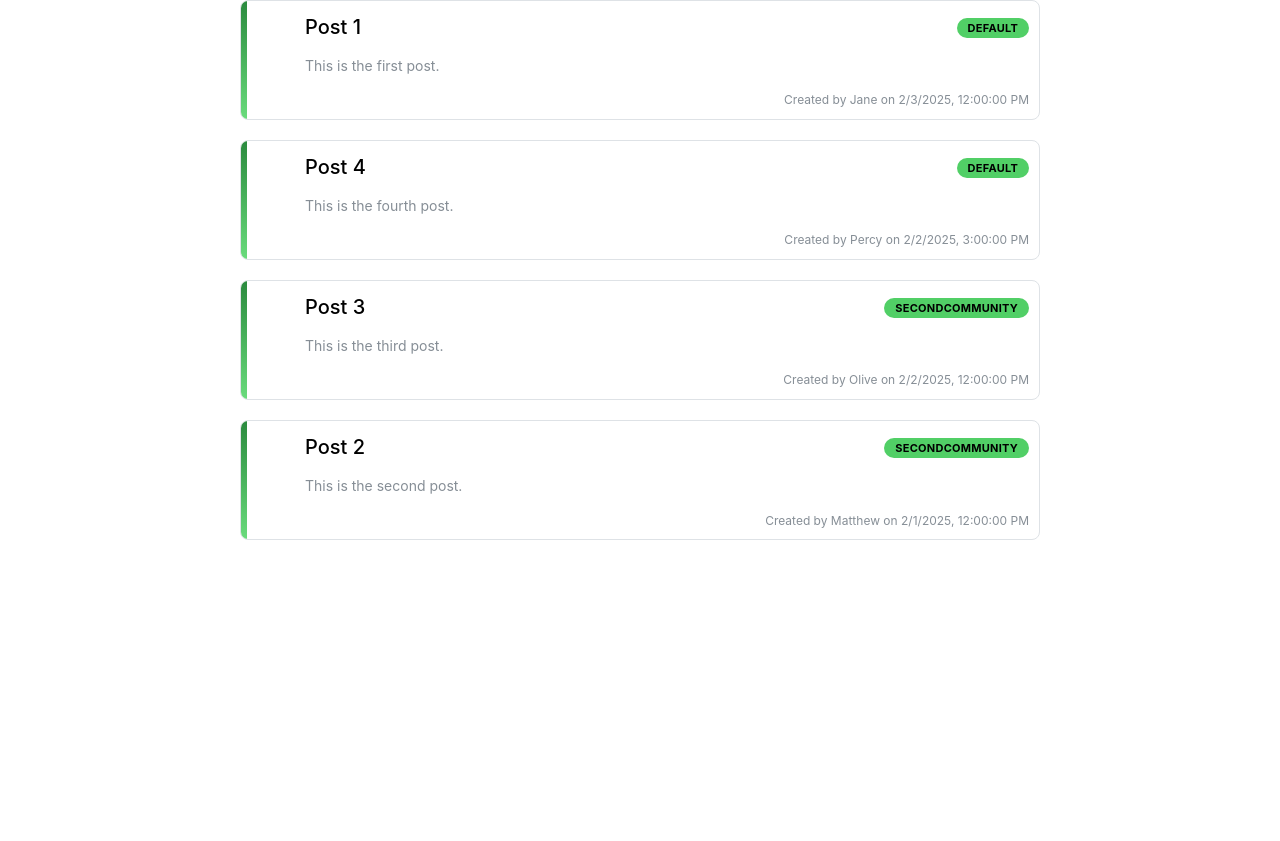
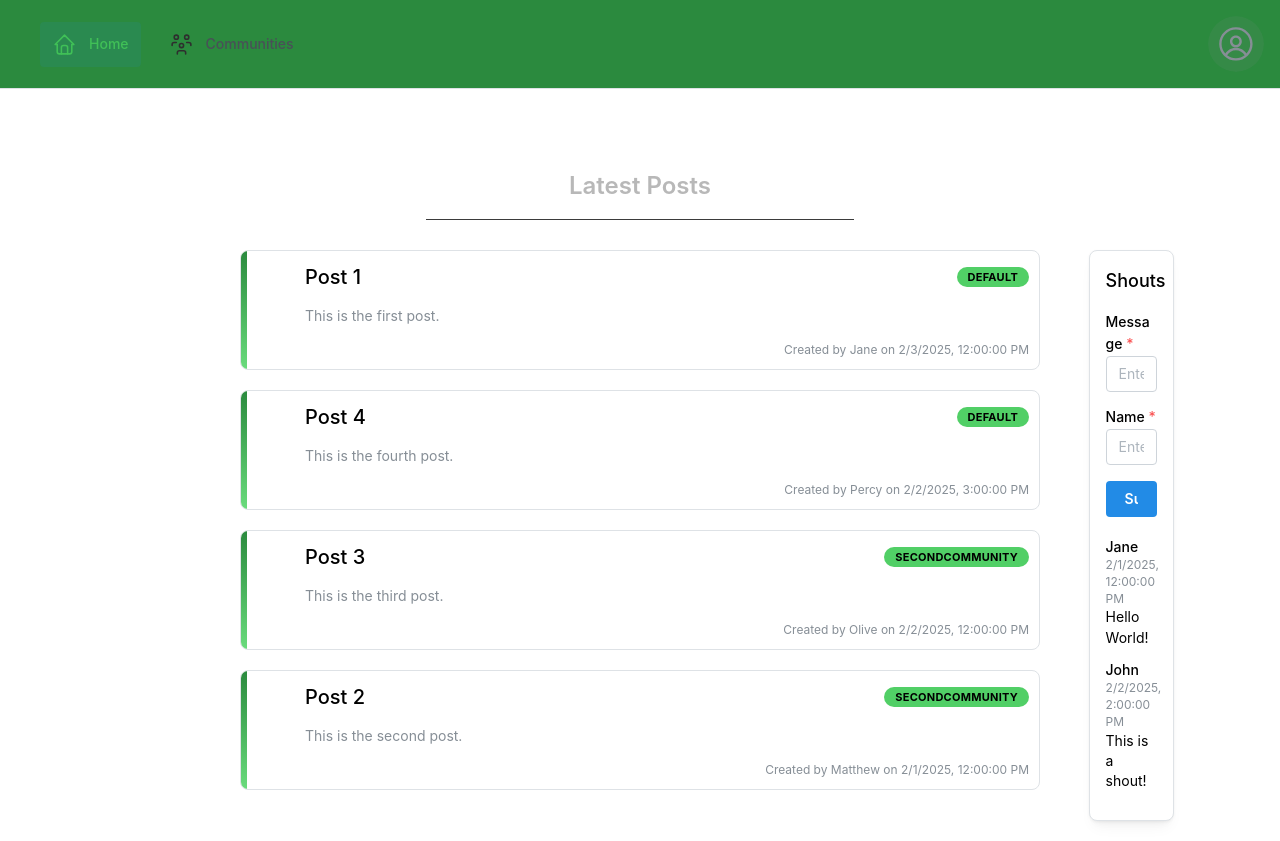
Before and after one commit to mattgrossfeld/website-frontend, a Next.js app: page /home in a window 1280 px wide. Before the commit the page ends 800 px from the top, so only its background shows below. Built offline with nearby package versions, Linux system fonts and the light colour scheme.

Commit message:
Routed successfully. Want to make home page / route though.

```diff
--- a/components/Layout/Header.tsx
+++ b/components/Layout/Header.tsx
@@ -6,12 +6,13 @@
 import { Group, MantineProvider } from '@mantine/core';
 import { AvatarMenu } from './AvatarButton';
 import classes from './Layout.module.css';
-import { Link } from 'react-router-dom';
+import Link from 'next/link';
 import LoginModal from '../Modals/LoginModal/LoginModal';
 import RegisterModal from '../Modals/RegisterModal/RegisterModal';
+import { theme } from '@/theme';
 
 const data = [
-  { link: '/', label: 'Home', icon: IconHome },
+  { link: '/home', label: 'Home', icon: IconHome },
   { link: '/communities', label: 'Communities', icon: IconUsersGroup }
 ];
 
@@ -20,20 +21,25 @@
   const [loginModalOpened, setLoginModalOpened] = useState(false);
   const [registerModalOpened, setRegisterModalOpened] = useState(false);
 
-
   const links = data.map((item) => (
-    <Link
+    <Link href={item.link} key={item.label}>
+      <div
         className={classes.link}
         data-active={item.label === active || undefined}
-      to={item.link}
-      key={item.label}
         onClick={() => {
           setActive(item.label);
         }}
+        onKeyDown={(e) => {
+          if (e.key === 'Enter' || e.key === ' ') {
+            setActive(item.label);
+          }
+        }}
+        role="button"
+        tabIndex={0}
       >
         <item.icon className={classes.linkIcon} stroke={1.5} />
         <span>{item.label}</span>
-
+      </div>
     </Link>
   ));
 
@@ -43,21 +49,18 @@
   const closeRegisterModal = () => setRegisterModalOpened(false);
 
   return (
-    <MantineProvider forceColorScheme='dark'>
+    <MantineProvider theme={theme}>
       <div className={classes.header}>
         <nav className={classes.nav}>
           <div>
             <Group>
               {links}
             </Group>
-
           </div>
         </nav>
         <AvatarMenu onLoginClick={openLoginModal} onRegisterClick={openRegisterModal} />
         <LoginModal opened={loginModalOpened} onClose={closeLoginModal} />
         <RegisterModal opened={registerModalOpened} onClose={closeRegisterModal} />
-
-
       </div>
     </MantineProvider>
   );
--- a/package.json
+++ b/package.json
@@ -28,8 +28,7 @@
     "mantine-next-template": "file:",
     "next": "15.1.5",
     "react": "19.0.0",
-    "react-dom": "19.0.0",
-    "react-router-dom": "^6.30.0"
+    "react-dom": "19.0.0"
   },
   "devDependencies": {
     "@babel/core": "^7.26.0",
--- a/pages/_app.tsx
+++ b/pages/_app.tsx
@@ -4,8 +4,30 @@
 import Head from 'next/head';
 import { MantineProvider } from '@mantine/core';
 import { theme } from '../theme';
+import Layout from '@/components/Layout/Layout';
+import { useRouter } from 'next/router';
+import { useEffect, useState } from 'react';
 
 export default function App({ Component, pageProps }: AppProps) {
+  const router = useRouter();
+  const [pageTitle, setPageTitle] = useState('');
+
+  useEffect(() => {
+    switch (router.pathname) {
+      case '/home':
+        setPageTitle('Latest Posts');
+        break;
+      case '/communities':
+        setPageTitle('Latest Communities');
+        break;
+      case '/profile':
+        setPageTitle("Logged In User's Profile");
+        break;
+      default:
+        setPageTitle('');
+    }
+  }, [router.pathname]);
+
   return (
     <MantineProvider theme={theme}>
       <Head>
@@ -16,7 +38,9 @@
         />
         <link rel="shortcut icon" href="/favicon.svg" />
       </Head>
-      <Component {...pageProps} />
+      <Layout pageTitle={pageTitle}>
+        <Component {...pageProps} />
+      </Layout>
     </MantineProvider>
   );
 }
```
Also changed, not shown: components/Layout/Layout.tsx (+7 -7 lines), pages/index.tsx (+9 -47 lines), pages/profile.tsx (+12 -1 lines), pages/communities.tsx (indentation only), 1 other file (tests, documents, lock files or other folders). Lines whose indentation alone changed are shown as unchanged.
